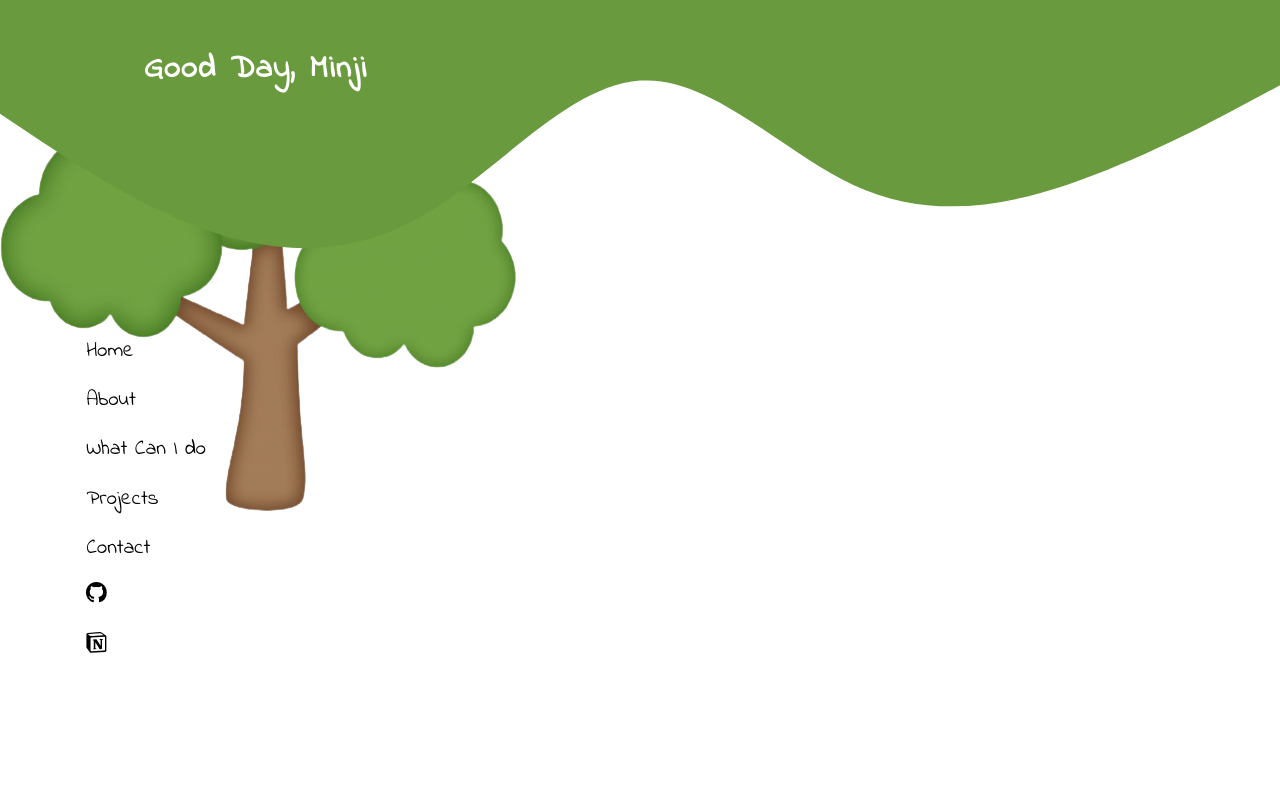
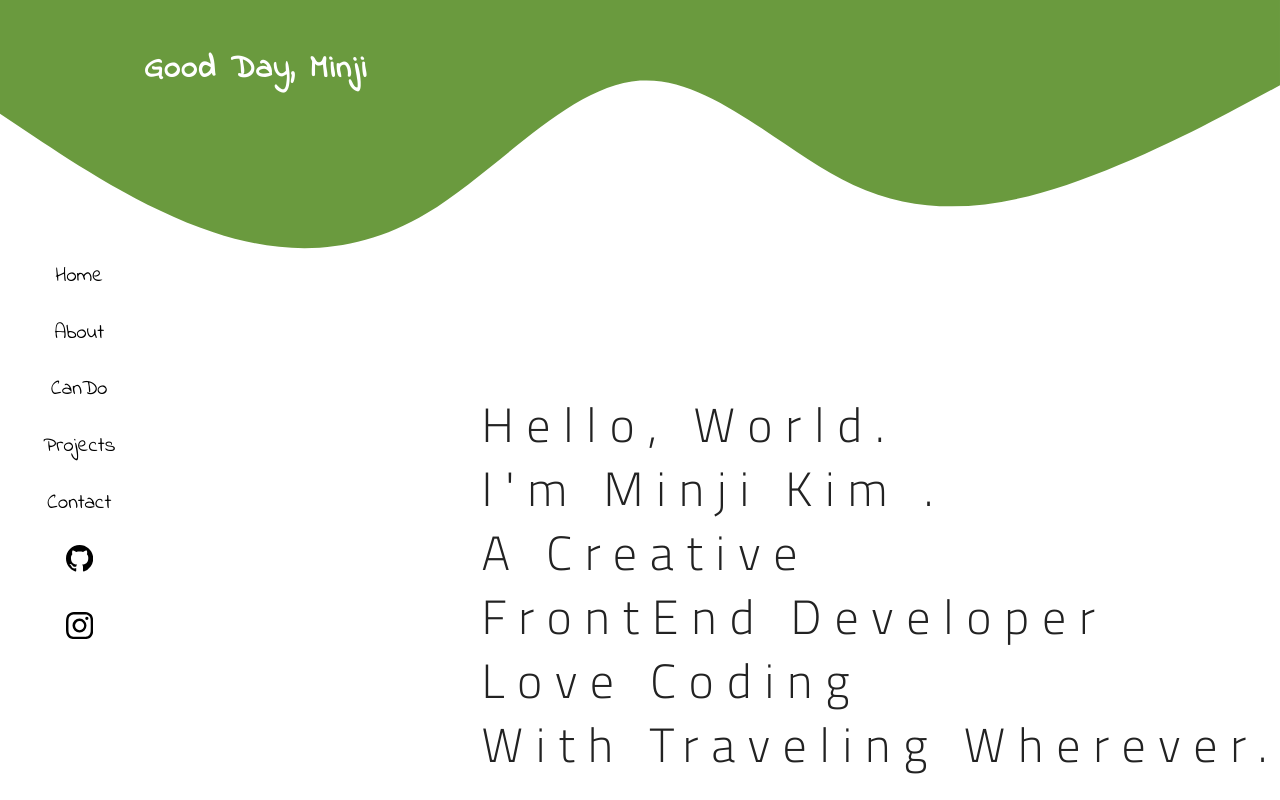
Before and after one commit to minjispace/good-day-minji, a React (Create React App) app: page / in a window 1280 px wide. Shown: the top 800 px of the page. Built offline with nearby package versions, Linux system fonts and the light colour scheme.

Commit message:
2차 초안 완성, 이제 about부터 내용물 꾸미기 시작

```diff
--- a/src/components/Aside.js
+++ b/src/components/Aside.js
@@ -1,15 +1,14 @@
 import React, {useState} from 'react';
-import {useEffect} from 'react';
-import {BsGithub, SiNotion} from '../icons/icons';
 import {AsideWrapper} from '../styles/aside';
-import {headerList} from '../utils/constant';
+import {asideIcon, headerList} from '../utils/constant';
+import {HEADER_IMG} from '../utils/images';
 
 const Aside = () => {
-  const [active, setActive] = useState(0);
-
+  const [active, setActive] = useState('');
   const handleClick = (e) => {
     e.preventDefault();
     const target = e.target.getAttribute('url');
+    setActive(target);
     const location = document.querySelector(target).offsetTop;
     window.scrollTo({
       left: 0,
@@ -17,37 +16,29 @@ const Aside = () => {
     });
   };
 
-  const onScroll = () => {
-    const height = window.scrollY;
-    if (height > 250) {
-      setActive(height);
-    } else {
-      setActive(0);
-    }
-  };
-
-  useEffect(() => {
-    window.addEventListener('scroll', onScroll);
-    return () => window.removeEventListener('scroll', onScroll);
-  }, []);
-
   return (
-    <AsideWrapper>
+    <AsideWrapper active={active}>
       <ul>
         {headerList.map((item) => {
           const {id, title, url} = item;
           return (
             <li url={url} key={id} onClick={handleClick}>
+              {active === url ? <img src={HEADER_IMG} alt="tree" /> : null}
               {title}
             </li>
           );
         })}
-        <li>
-          <BsGithub />
-        </li>
-        <li>
-          <SiNotion />
-        </li>
+
+        <div className="aside-icon">
+          {asideIcon.map((item) => {
+            const {id, href, icons} = item;
+            return (
+              <a key={id} href={href} target="_blank" rel="noreferrer">
+                <div className="icon">{icons}</div>
+              </a>
+            );
+          })}
+        </div>
       </ul>
     </AsideWrapper>
   );
--- a/src/components/Contact.js
+++ b/src/components/Contact.js
@@ -2,7 +2,6 @@ import React from 'react';
 import styled from 'styled-components';
 
 function Contact({id}) {
-  console.log(id, 'id');
   return (
     <Wrapper id={id} className="curved-div">
       <svg xmlns="http://www.w3.org/2000/svg" viewBox="0 0 1440 320">
--- a/src/components/SideBtn.js
+++ b/src/components/SideBtn.js
@@ -1,6 +1,5 @@
 import React, {useState} from 'react';
 import {useEffect} from 'react';
-import styled from 'styled-components';
 import {useGlobalContext} from '../context/AppContext';
 import {SideWrapper} from '../styles/sideBtn';
 import {HEADER_IMG} from '../utils/images';
@@ -39,32 +38,4 @@ const SideBtn = () => {
   );
 };
 
-const Btn = styled.div`
-  .arrowup {
-    position: fixed;
-    bottom: 10px;
-    right: 10px;
-    margin: 20px;
-    padding-top: 5px;
-    width: 60px;
-    height: 60px;
-    transition: all 300ms linear;
-    font-size: 30px;
-    font-weight: bold;
-    color: white;
-    z-index: 100;
-    border: transparent;
-    text-align: center;
-    pointer-events: none;
-    opacity: 0;
-    &:hover {
-      transform: scale(0.95) rotate(10deg);
-    }
-  }
-  .arrowup.active {
-    opacity: 1;
-    pointer-events: auto;
-  }
-`;
-
 export default SideBtn;
--- a/src/index.css
+++ b/src/index.css
@@ -8,7 +8,7 @@ Variables
 
 :root {
   --main-green: #6a9a3e;
-  --main-brwon: #9b7454;
+  --main-brown: #9b7454;
   --main-black: #222;
   --main-white: #fff;
 
--- a/src/styles/aside.js
+++ b/src/styles/aside.js
@@ -1,23 +1,67 @@
 import styled from 'styled-components';
 
 const AsideWrapper = styled.aside`
+  img {
+    width: 30px;
+    height: 30px;
+    margin: 0 0.5rem;
+
+    transition: all 0.3s ease-in-out;
+  }
   ul {
     position: fixed;
-    top: 40%;
+    top: 30%;
     left: 3%;
-    font-size: 2rem;
+    z-index: 1000;
+    background: white;
   }
 
   li {
-    color: black;
-    margin: 1rem 3rem;
+    margin: 1rem 0;
+    padding: 0.3rem;
     font-size: 1.3rem;
-    border-bottom: 2px solid transparent;
+    text-align: center;
+    transition: all 0.3s linear;
+    font-family: 'Indie Flower', cursive;
+    cursor: pointer;
+    &:hover {
+      transform: scale(0.98) rotate(2deg);
+    }
+
+    svg {
+      font-size: 1.8rem;
+    }
+  }
+  .icon {
+    margin: 1rem 0;
+    padding: 0.3rem;
+    font-size: 1.7rem;
+    text-align: center;
     transition: all 0.3s linear;
     font-family: 'Indie Flower', cursive;
     &:hover {
-      cursor: pointer;
-      border-bottom: 2px solid white;
+      transform: scale(1.08);
+    }
+  }
+  @media screen and (max-width: 991px) {
+    ul {
+      top: 93%;
+      display: grid;
+      grid-template-columns: auto auto auto auto auto;
+      left: 0;
+      width: 100%;
+      height: 5rem;
+      font-size: 2rem;
+      background: var(--main-brown);
+      color: white;
+    }
+    li {
+      font-size: 1.2rem;
+      text-align: center;
+      color: white;
+    }
+    .aside-icon {
+      display: none;
     }
   }
 `;
--- a/src/styles/sideBtn.js
+++ b/src/styles/sideBtn.js
@@ -2,7 +2,32 @@ import styled from 'styled-components';
 
 const SideWrapper = styled.div`
   display: block;
-
+  .arrowup {
+    position: fixed;
+    bottom: 10px;
+    right: 10px;
+    margin: 20px;
+    padding-top: 5px;
+    width: 60px;
+    height: 60px;
+    transition: all 300ms linear;
+    font-size: 30px;
+    font-weight: bold;
+    color: white;
+    z-index: 100;
+    border: transparent;
+    text-align: center;
+    pointer-events: none;
+    opacity: 0;
+    cursor: pointer;
+    &:hover {
+      transform: scale(0.95) rotate(10deg);
+    }
+  }
+  .arrowup.active {
+    opacity: 1;
+    pointer-events: auto;
+  }
   @media screen and (max-width: 991px) {
     display: none;
   }
--- a/src/utils/constant.js
+++ b/src/utils/constant.js
@@ -1,3 +1,5 @@
+import {BsGithub, BsInstagram} from 'react-icons/bs';
+
 const headerList = [
   {
     id: 1,
@@ -11,7 +13,7 @@ const headerList = [
   },
   {
     id: 3,
-    title: 'What Can I do',
+    title: 'CanDo',
     url: '#cando',
   },
   {
@@ -26,4 +28,18 @@ const headerList = [
   },
 ];
 
-export {headerList};
+const asideIcon = [
+  {
+    id: 1,
+    href: 'https://github.com/mandy0529',
+
+    icons: <BsGithub />,
+  },
+  {
+    id: 2,
+    href: 'https://splashy-chicken-6f1.notion.site/aa63baf113f24e46a2cefa4f297a9590',
+
+    icons: <BsInstagram />,
+  },
+];
+export {headerList, asideIcon};
```
